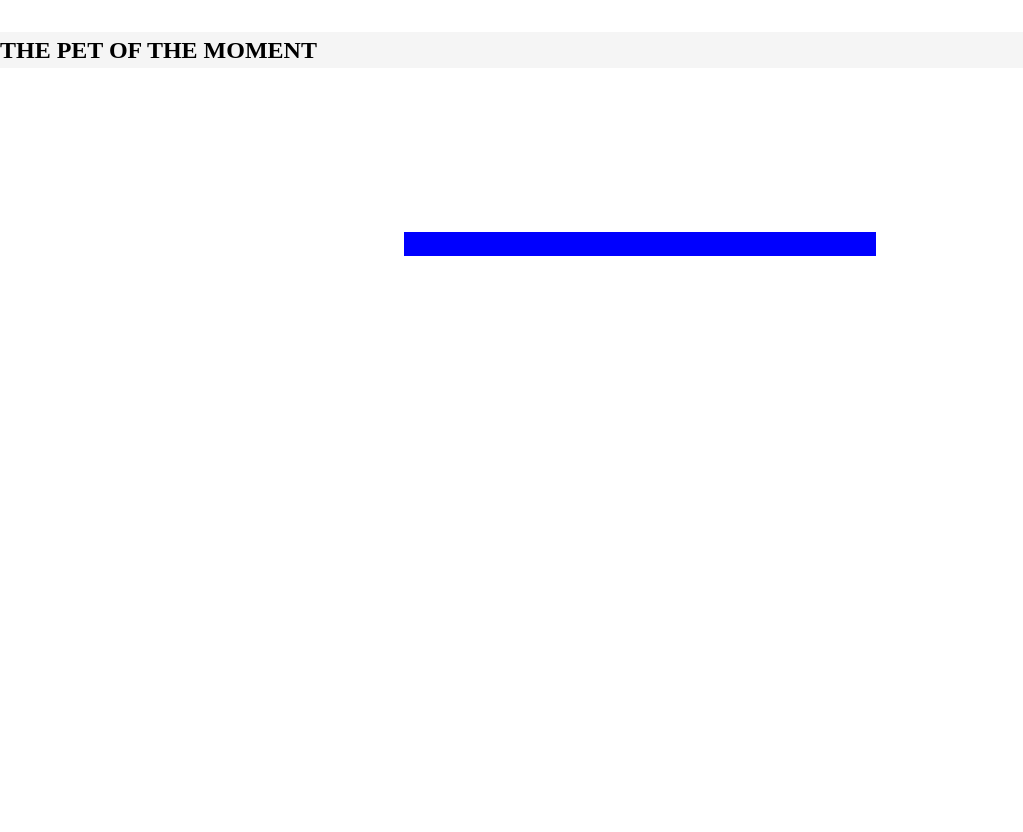
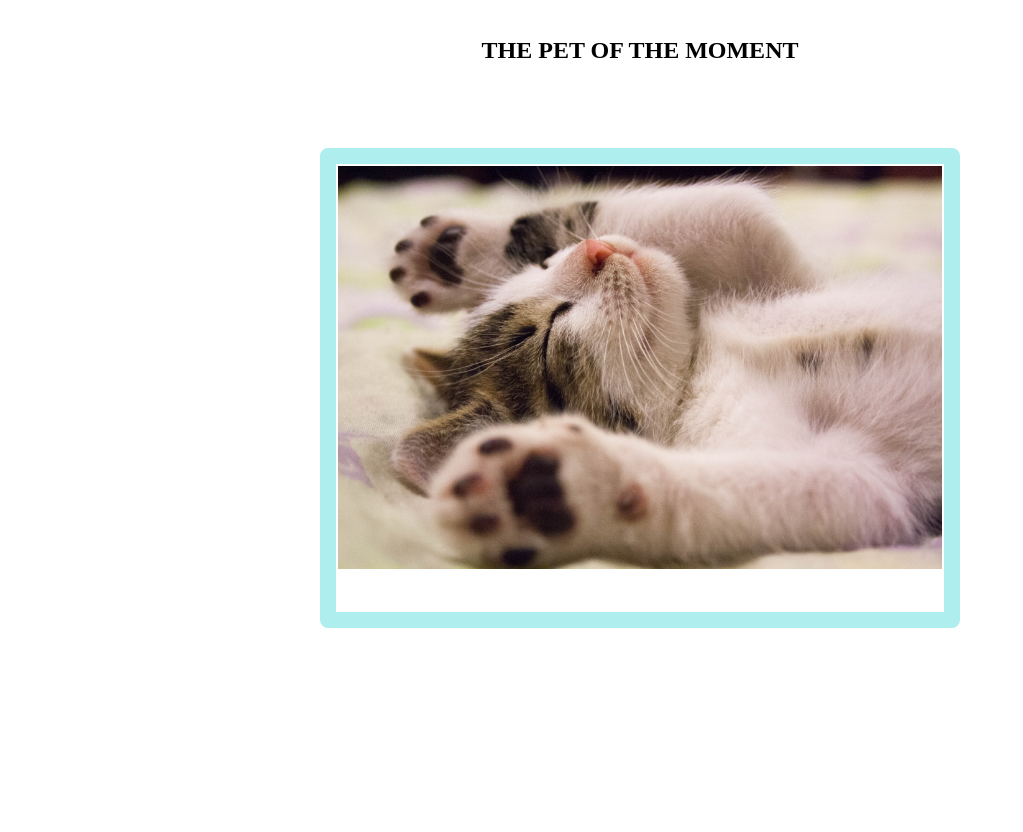
Before and after one commit to a-stephen/flask-app, a Flask app: page / in a window 1280 px wide. Shown: the whole page, without its empty margins (0-1023 px from the left). Run offline with Flask 2, Linux system fonts and the light colour scheme.

Commit message:
images displays

```diff
--- a/main.py
+++ b/main.py
@@ -11,9 +11,11 @@ def get_imagesnames(path):
 @app.route('/')
 
 def index():
-    imgs = get_imagesnames(path="./static/images")
+    path="./static/images/"
+    imgs = get_imagesnames(path)
     random_images = random.choice(imgs)
-    return render_template("index.html", mag = random_images, title="cat||dog web")
+    img_path = path+random_images
+    return render_template("index.html", mg = img_path, title="cat||dog-web")
 
 if __name__ == "__main__":
     app.run(host="0.0.0.0")
--- a/static/index.css
+++ b/static/index.css
@@ -48,15 +48,14 @@ picture {
   margin-top: 2rem;
   min-width: 5rem;
   min-height: 1rem;
-  margin-inline: auto;
-  background-color: whitesmoke;
+  justify-content: center;
 }
 
 .img-container {
-  max-width: 32rem;
-  margin: 9rem auto;
-  border: 1.25rem solid white;
-  padding: 0.75rem;
-  text-align: center;
-  background-color: blue;
+  max-width: 40rem;
+  min-height: 30rem;
+  margin: 5rem auto;
+  border: 1rem solid paleturquoise;
+  border-radius: .5rem;
+  padding: 0.1rem;
 }
--- a/templates/index.html
+++ b/templates/index.html
@@ -2,11 +2,11 @@
 
 {% block body %}
     <header>
-        <h2 class="display-title">The pet of the moment</h2>
+        <h2 class="display-title flex">The pet of the moment</h2>
     </header>
     <main>
         <div class="img-container">
-            <img src= "{{mg}}"/>
+            <img src= "{{mg}}" alt="image of either a cat or dog"/>
         </div>
     </main>
 
```
